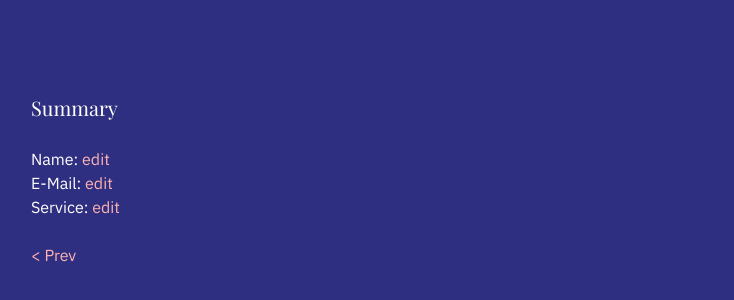
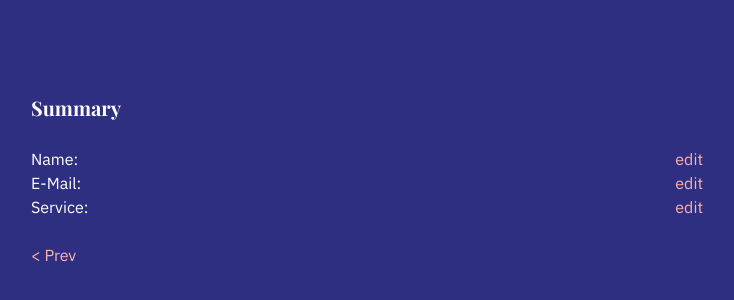
Before and after one commit to andrewhickey/sh24-order-journey, a React app: page /summary in a window 1280 px wide. Shown: the part 220-520 px from the top of the page, without its empty margins (273-1007 px from the left). Built offline with nearby package versions, Linux system fonts and the light colour scheme; a web font is replaced by a local one.

Commit message:
style: shifts edit buttons to the right

```diff
--- a/src/pages/SummaryPage/SummaryPage.tsx
+++ b/src/pages/SummaryPage/SummaryPage.tsx
@@ -9,22 +9,28 @@ type SummaryPageProps = {
 function SummaryPage({ userInput }: SummaryPageProps) {
   return (
     <>
-      <h1 className="text-xl mb-6">Summary</h1>
+      <h1 className="text-xl font-bold mb-6 space-y-4">Summary</h1>
       <div>
-        <div>
-          Name: {userInput.name}{' '}
+        <div className="flex justify-between">
+          <span>
+            Name: <span className="font-bold">{userInput.name} </span>
+          </span>
           <Link to="/" className="text-red-300">
             edit
           </Link>
         </div>
-        <div>
-          E-Mail: {userInput.email}{' '}
+        <div className="flex justify-between">
+          <span>
+            E-Mail: <span className="font-bold">{userInput.email} </span>
+          </span>
           <Link to="/email" className="text-red-300">
             edit
           </Link>
         </div>
-        <div>
-          Service: {userInput.service}{' '}
+        <div className="flex justify-between">
+          <span>
+            Service: <span className="font-bold">{userInput.service}</span>
+          </span>
           <Link to="/service" className="text-red-300">
             edit
           </Link>
```
